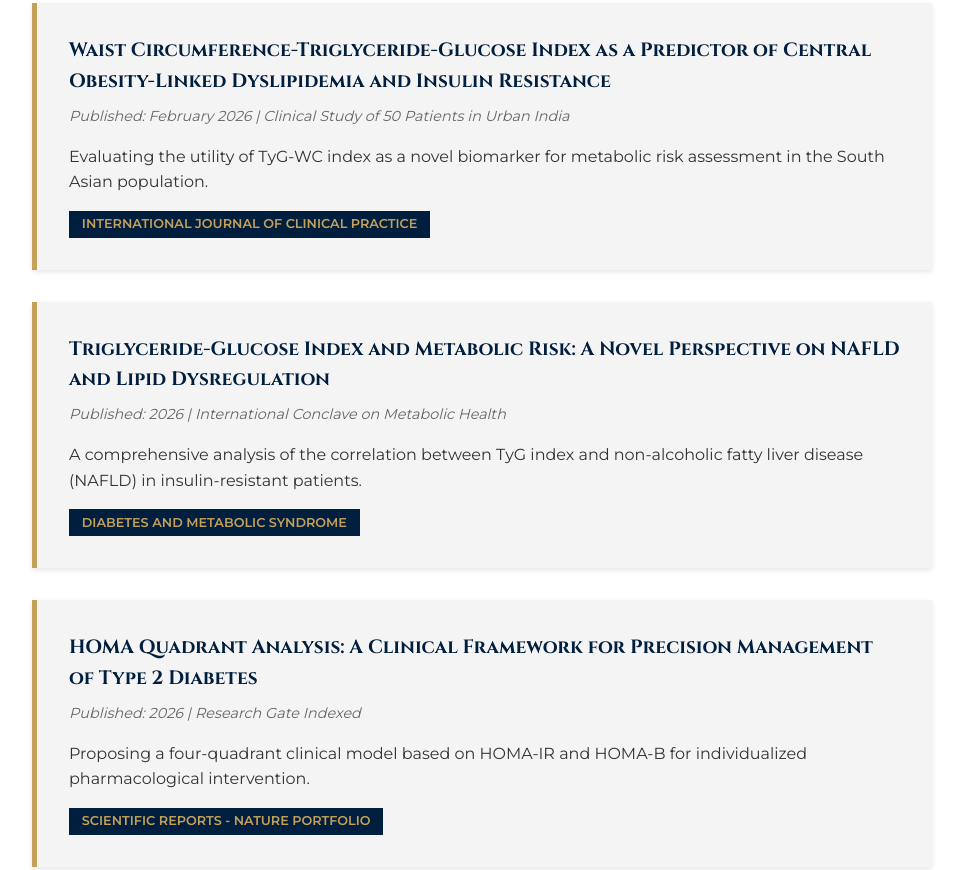
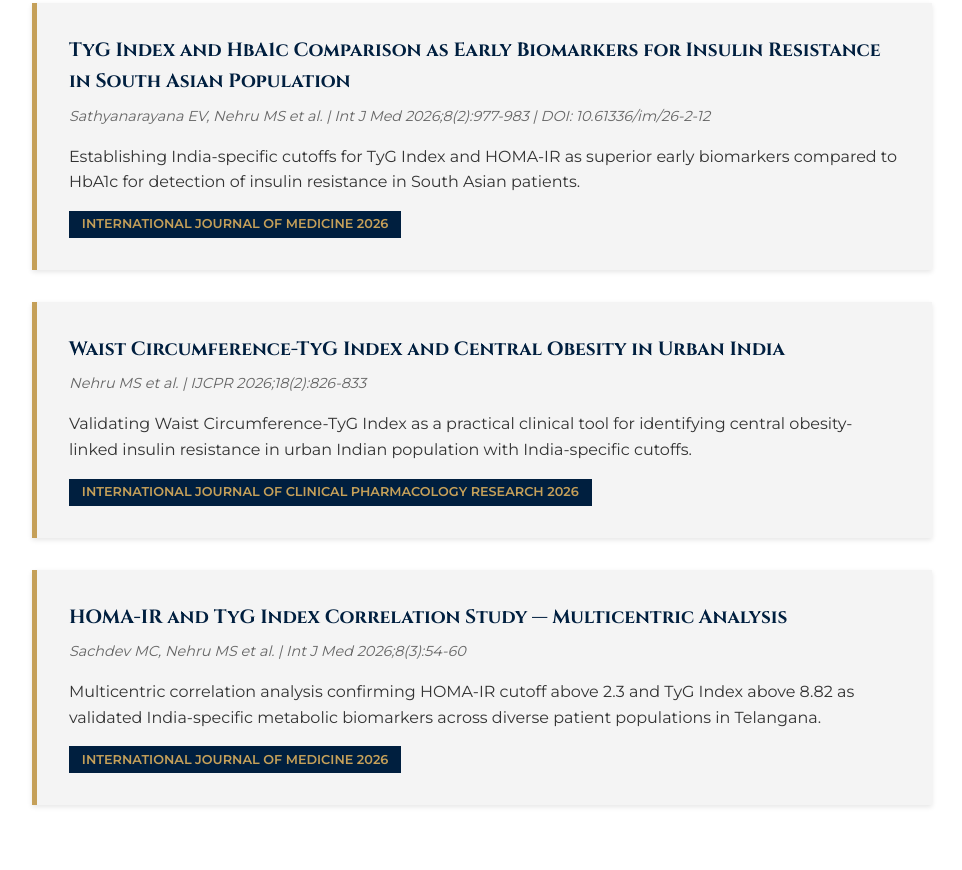
Before and after one commit to muddusurendranehru/drmsurendranehru, a plain HTML site: page research.html in a window 1280 px wide. Shown: the part 289-1159 px from the top of the page, without its empty margins (158-1120 px from the left). Drawn offline with Linux system fonts and the light colour scheme.

Commit message:
Add files via upload

```diff
--- a/research.html
+++ b/research.html
@@ -174,7 +174,7 @@
             <li><a href="lectures.html">Lectures & CME</a></li>
             <li><a href="contact.html">Contact</a></li>
         </ul>
-        <a href="#" class="patient-portal-btn">Patient Portal</a>
+        <a href="https://wa.me/919963721999" target="_blank" class="patient-portal-btn">WhatsApp Us</a>
     </nav>
 </header>
 
@@ -187,26 +187,26 @@
     <div class="research-list">
         <!-- Paper 1 -->
         <div class="research-item">
-            <h3>Waist Circumference-Triglyceride-Glucose Index as a Predictor of Central Obesity-Linked Dyslipidemia and Insulin Resistance</h3>
-            <p class="research-meta">Published: February 2026 | Clinical Study of 50 Patients in Urban India</p>
-            <p>Evaluating the utility of TyG-WC index as a novel biomarker for metabolic risk assessment in the South Asian population.</p>
-            <span class="journal-tag">International Journal of Clinical Practice</span>
+            <h3>TyG Index and HbA1c Comparison as Early Biomarkers for Insulin Resistance in South Asian Population</h3>
+            <p class="research-meta">Sathyanarayana EV, Nehru MS et al. | Int J Med 2026;8(2):977-983 | DOI: 10.61336/im/26-2-12</p>
+            <p>Establishing India-specific cutoffs for TyG Index and HOMA-IR as superior early biomarkers compared to HbA1c for detection of insulin resistance in South Asian patients.</p>
+            <span class="journal-tag">International Journal of Medicine 2026</span>
         </div>
 
         <!-- Paper 2 -->
         <div class="research-item">
-            <h3>Triglyceride-Glucose Index and Metabolic Risk: A Novel Perspective on NAFLD and Lipid Dysregulation</h3>
-            <p class="research-meta">Published: 2026 | International Conclave on Metabolic Health</p>
-            <p>A comprehensive analysis of the correlation between TyG index and non-alcoholic fatty liver disease (NAFLD) in insulin-resistant patients.</p>
-            <span class="journal-tag">Diabetes and Metabolic Syndrome</span>
+            <h3>Waist Circumference-TyG Index and Central Obesity in Urban India</h3>
+            <p class="research-meta">Nehru MS et al. | IJCPR 2026;18(2):826-833</p>
+            <p>Validating Waist Circumference-TyG Index as a practical clinical tool for identifying central obesity-linked insulin resistance in urban Indian population with India-specific cutoffs.</p>
+            <span class="journal-tag">International Journal of Clinical Pharmacology Research 2026</span>
         </div>
 
         <!-- Paper 3 -->
         <div class="research-item">
-            <h3>HOMA Quadrant Analysis: A Clinical Framework for Precision Management of Type 2 Diabetes</h3>
-            <p class="research-meta">Published: 2026 | Research Gate Indexed</p>
-            <p>Proposing a four-quadrant clinical model based on HOMA-IR and HOMA-B for individualized pharmacological intervention.</p>
-            <span class="journal-tag">Scientific Reports - Nature Portfolio</span>
+            <h3>HOMA-IR and TyG Index Correlation Study — Multicentric Analysis</h3>
+            <p class="research-meta">Sachdev MC, Nehru MS et al. | Int J Med 2026;8(3):54-60</p>
+            <p>Multicentric correlation analysis confirming HOMA-IR cutoff above 2.3 and TyG Index above 8.82 as validated India-specific metabolic biomarkers across diverse patient populations in Telangana.</p>
+            <span class="journal-tag">International Journal of Medicine 2026</span>
         </div>
     </div>
 </section>
```
Also changed, not shown: books.html (+1 -1 lines), contact.html (+1 -1 lines), index.html (+1 -1 lines), lectures.html (+1 -1 lines).
